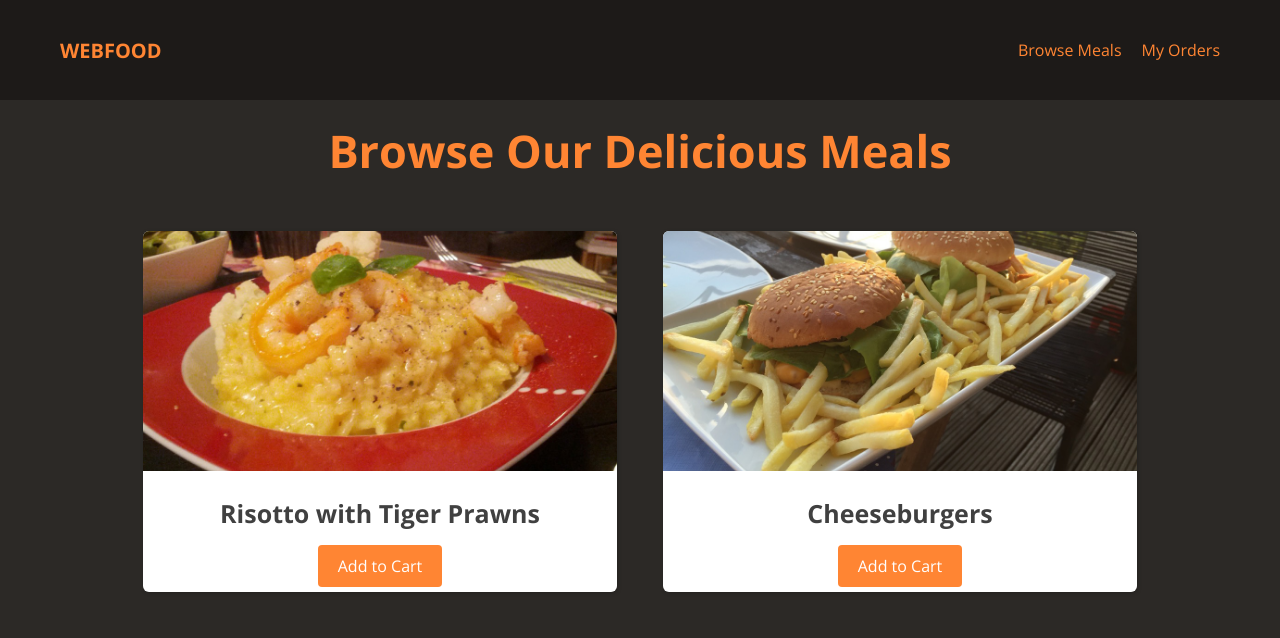
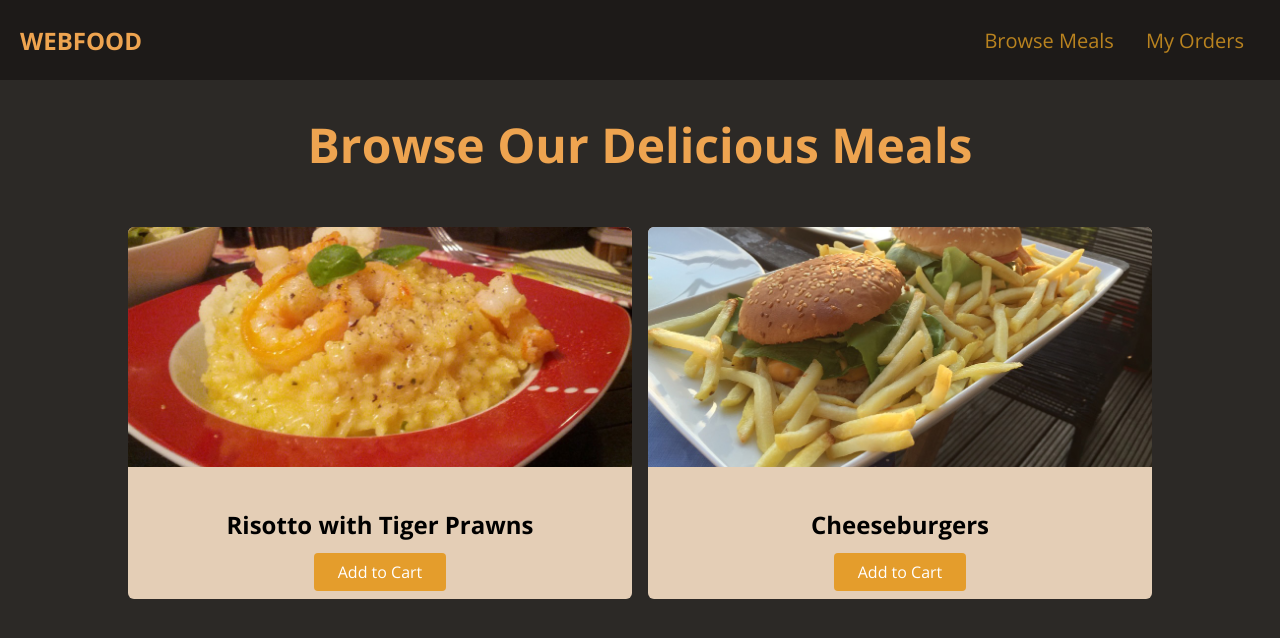
Before and after one commit to telegdiarmin/Webfood-Page, a plain HTML site: page index.html in a window 1280 px wide. Drawn offline with nearby package versions, Linux system fonts and the light colour scheme.

Commit message:
Code copied from Academind GitHub to prevent possible issues in learning progress.

```diff
--- a/index.html
+++ b/index.html
@@ -4,43 +4,58 @@
     <meta charset="UTF-8" />
     <meta http-equiv="X-UA-Compatible" content="IE=edge" />
     <meta name="viewport" content="width=device-width, initial-scale=1.0" />
+    <title>WebFood</title>
     <link rel="preconnect" href="https://fonts.gstatic.com" />
     <link
       href="https://fonts.googleapis.com/css2?family=Open+Sans:wght@400;700&display=swap"
       rel="stylesheet"
     />
-    <link rel="stylesheet" href="/styles.css" />
-    <title>WebFood</title>
+    <link rel="stylesheet" href="styles.css" />
   </head>
   <body>
-    <header>
-      <a id="home-button" href="/index.html">Webfood</a>
-      <ul>
-        <li><a href="">Browse Meals</a></li>
-        <li><a href="">My Orders</a></li>
-      </ul>
+    <header id="main-header">
+      <a href="index.html" id="logo">WebFood</a>
+      <nav>
+        <ul>
+          <li>
+            <a href="">Browse Meals</a>
+          </li>
+          <li>
+            <a href="">My Orders</a>
+          </li>
+        </ul>
+      </nav>
     </header>
     <main>
       <h1>Browse Our Delicious Meals</h1>
       <section id="latest-products">
-        <ul id="highlights">
-          <li class="card-container">
-            <img src="/Images/risotto.jpg" alt="Risotto with Tiger Prawns" />
-            <div>
-              <h3>Risotto with Tiger Prawns</h3>
-              <a href="">Add to Cart</a>
-            </div>
+        <ul>
+          <li class="food-item">
+            <article>
+              <img
+                src="images/risotto.jpg"
+                alt="Delicious risotto with tiger prawns"
+              />
+              <div class="food-item-content">
+                <h2>Risotto with Tiger Prawns</h2>
+                <a href="" class="btn">Add to Cart</a>
+              </div>
+            </article>
           </li>
-          <li class="card-container">
-            <img src="/Images/cheeseburgers.jpg" alt="Cheeseburgers" />
-            <div>
-              <h3>Cheeseburgers</h3>
-              <a href="">Add to Cart</a>
-            </div>
+          <li class="food-item">
+            <article>
+              <img
+                src="images/cheeseburgers.jpg"
+                alt="Classic cheeseburgers with fries"
+              />
+              <div class="food-item-content">
+                <h2>Cheeseburgers</h2>
+                <a href="" class="btn">Add to Cart</a>
+              </div>
+            </article>
           </li>
         </ul>
       </section>
     </main>
-    <footer></footer>
   </body>
 </html>
--- a/styles.css
+++ b/styles.css
@@ -1,45 +1,53 @@
 body {
+  font-family: "Open Sans", sans-serif;
   margin: 0;
   background-color: rgb(44, 41, 38);
-  color: rgb(255, 133, 51);
-  font-family: "Open Sans", sans-serif;
 }
 
-header {
-  display: flex;
-  height: 80px;
-  align-items: center;
-  justify-content: space-between;
-  padding: 10px 50px;
-  background-color: rgb(29, 26, 24);
+a {
+  text-decoration: none;
 }
 
-header ul {
+#main-header {
+  height: 80px;
   display: flex;
-  list-style: none;
+  justify-content: space-between;
+  align-items: center;
+  background-color: rgb(29, 26, 24);
+  padding: 0 20px;
 }
 
-header a {
-  text-decoration: none;
-  color: inherit;
-  font-size: 16px;
-  margin: 0 10px;
+#logo {
+  font-size: 24px;
+  font-weight: bold;
+  color: rgb(238, 164, 80);
+  text-transform: uppercase;
 }
 
-header a:hover {
-  color:rgb(255, 165, 106) ;
+#main-header ul {
+  list-style: none;
+  display: flex;
+  margin: 0;
+  padding: 0;
 }
 
-#home-button {
-  font-size: 20px;
-  text-transform: uppercase;
-  font-weight: bold;
+#main-header li {
+  margin: 0 16px;
 }
 
-h1 {
+#main-header nav a {
+  color: rgb(185, 131, 31);
+  font-size: 20px;
+}
+
+#main-header nav a:hover {
+  color: rgb(228, 163, 44);
+}
+
+main h1 {
   text-align: center;
-  margin: 20px 0 40px 0;
-  font-size: 45px;
+  color: rgb(238, 164, 80);
+  font-size: 48px;
 }
 
 #latest-products {
@@ -47,46 +55,38 @@ h1 {
   margin: 50px auto;
 }
 
-#highlights {
+#latest-products ul {
   display: grid;
   grid-template-columns: 1fr 1fr;
+  gap: 16px;
+  margin: 0;
   padding: 0;
-  gap: 16px;
 }
 
-.card-container {
-  display: flex;
-  flex-direction: column;
-  list-style: none;
-  background-color: white;
+.food-item {
+  background-color: rgb(228, 206, 182);
   border-radius: 6px;
   overflow: hidden;
-  box-shadow: 1px 1px 4px rgba(0, 0, 0, 0.2);
-  text-align: center;
-  margin: 0px 15px;
-  padding-bottom: 15px;
 }
 
-.card-container img {
+.food-item img {
   height: 240px;
   width: 100%;
   object-fit: cover;
 }
 
-.card-container h3 {
-  font-size: 25px;
-  font-weight: bold;
-  color: rgb(64, 64, 64);
+.food-item-content {
+  padding: 16px;
+  text-align: center;
 }
 
-.card-container a {
-  text-decoration: none;
-  padding: 10px 20px;
+.btn {
+  background-color: rgb(228, 157, 44);
   color: white;
-  background-color: rgb(255, 133, 51);
   border-radius: 4px;
+  padding: 8px 24px;
 }
 
-.card-container a:hover {
-  background-color: rgb(255, 151, 82);
+.btn:hover {
+  background-color: rgb(221, 134, 34);
 }
```
